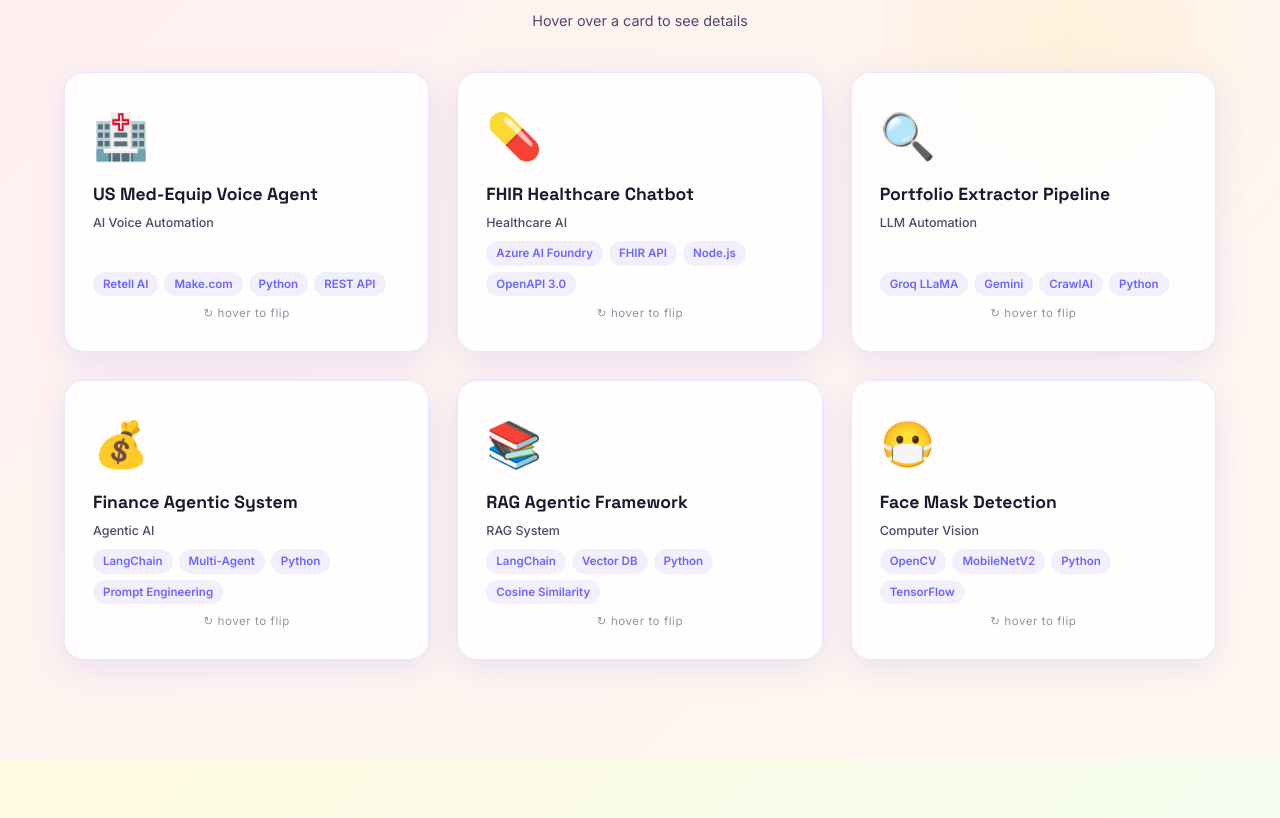
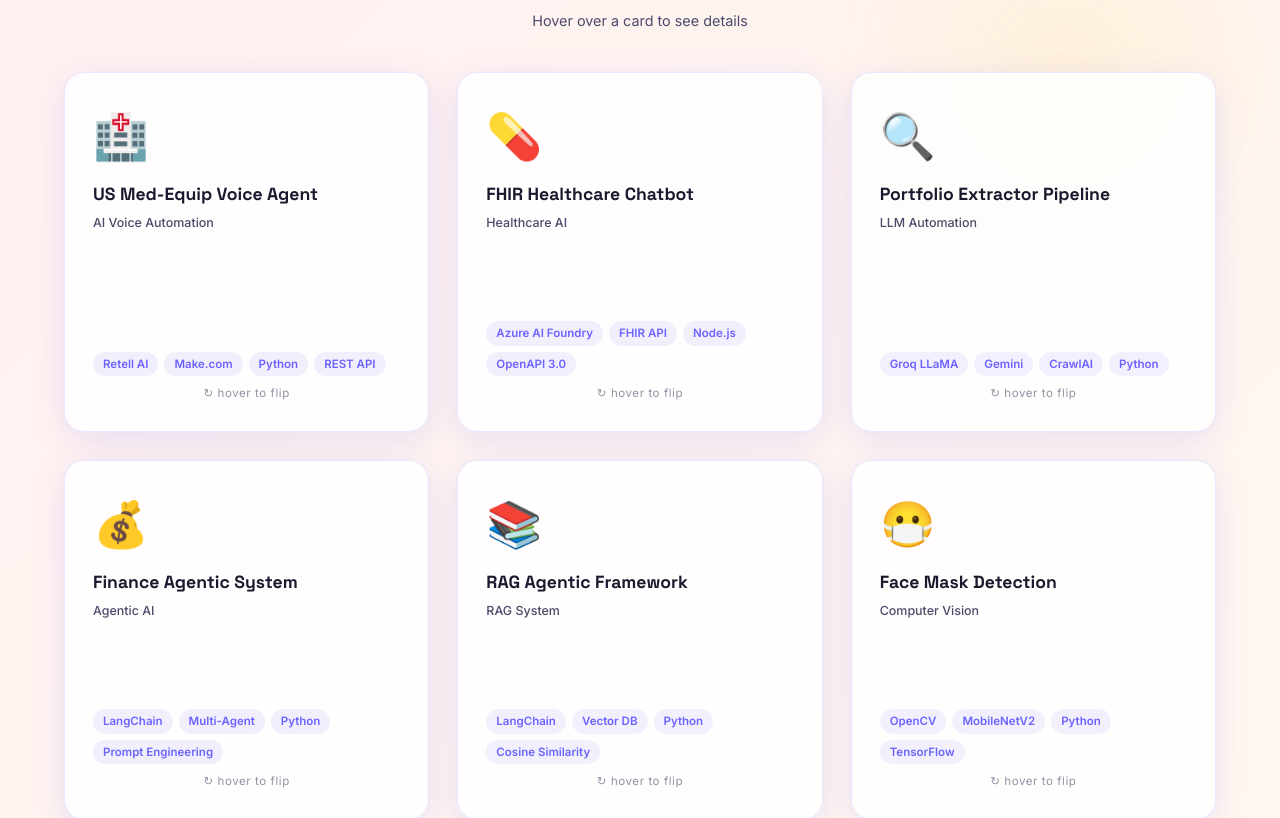
Before and after one commit to rishabh-r/my-portfolio, a React (Vite) app: page / in a window 1280 px wide. Shown: the part 5680-6498 px from the top of the page. Built offline with nearby package versions, Linux system fonts and the light colour scheme.

Commit message:
Increase flip card height to 360px so back content is fully visible

```diff
--- a/src/index.css
+++ b/src/index.css
@@ -699,7 +699,7 @@ body {
   z-index: 1;
 }
 .flip-card {
-  height: 280px;
+  height: 360px;
   perspective: 1200px;
   cursor: pointer;
 }
@@ -759,8 +759,8 @@ body {
   color: var(--purple);
 }
 .project-desc {
-  font-size: 0.88rem;
-  line-height: 1.65;
+  font-size: 0.83rem;
+  line-height: 1.55;
   opacity: 0.95;
   flex: 1;
   margin-bottom: 16px;
@@ -769,8 +769,8 @@ body {
   list-style: none;
 }
 .project-features li {
-  font-size: 0.8rem;
-  padding: 3px 0 3px 14px;
+  font-size: 0.78rem;
+  padding: 2px 0 2px 14px;
   position: relative;
   opacity: 0.9;
 }
@@ -941,7 +941,7 @@ body {
   .timeline-dot { left: 20px; }
 
   .projects-grid { grid-template-columns: 1fr; }
-  .flip-card { height: 320px; }
+  .flip-card { height: 400px; }
 }
 
 @media (max-width: 480px) {
```
